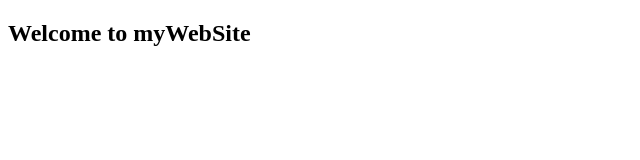
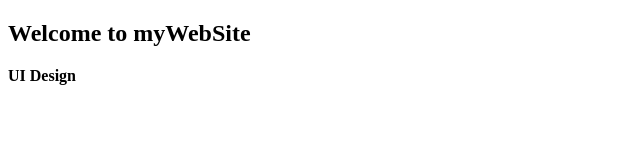
Before and after one commit to Supp13/testGit, a plain HTML site: page index.html in a window 1280 px wide. Shown: the full height of the page, 0-640 px from the left. Drawn offline with Linux system fonts and the light colour scheme.

Commit message:
Added UI Design Text

```diff
--- a/index.html
+++ b/index.html
@@ -5,4 +5,5 @@
 </head>
 <body>
     <h2>Welcome to myWebSite</h2>
+    <b>UI Design<b/>
 </body>
```
